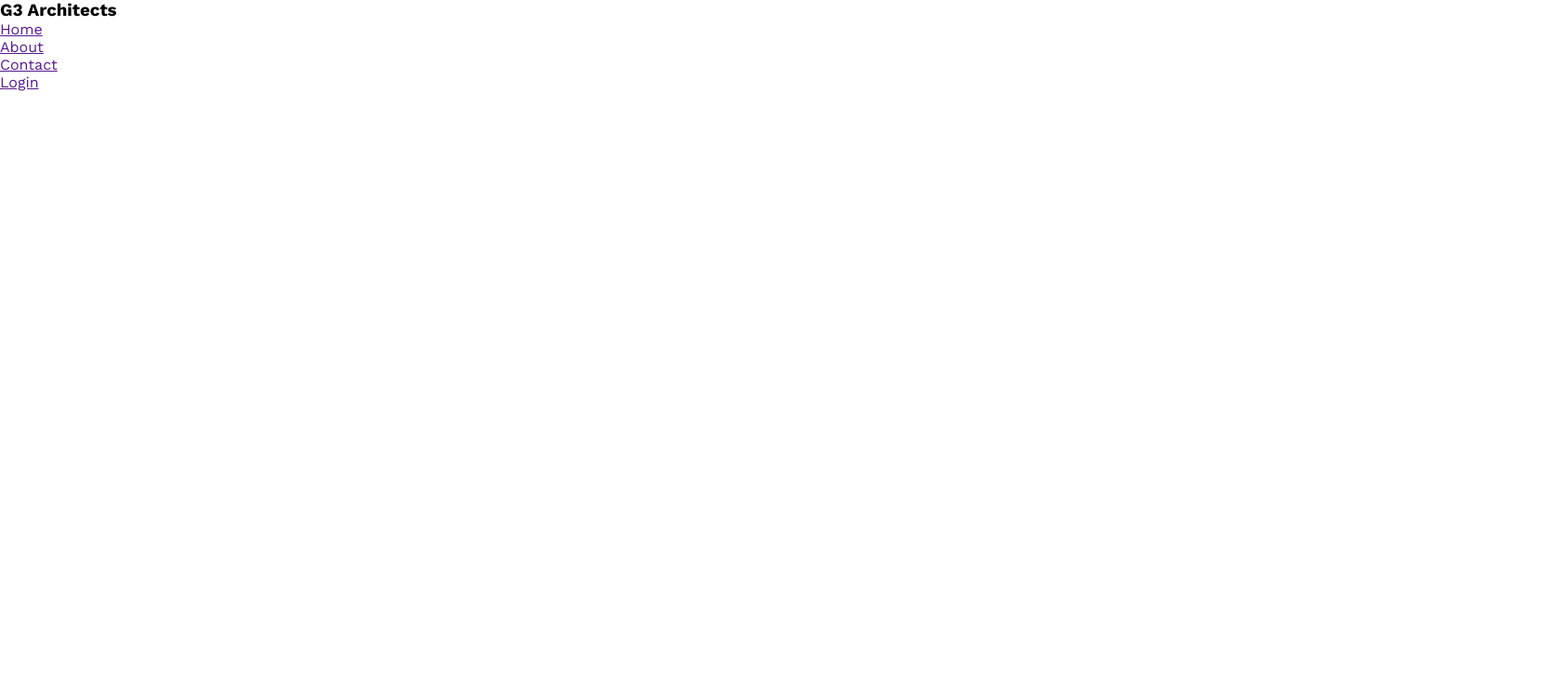
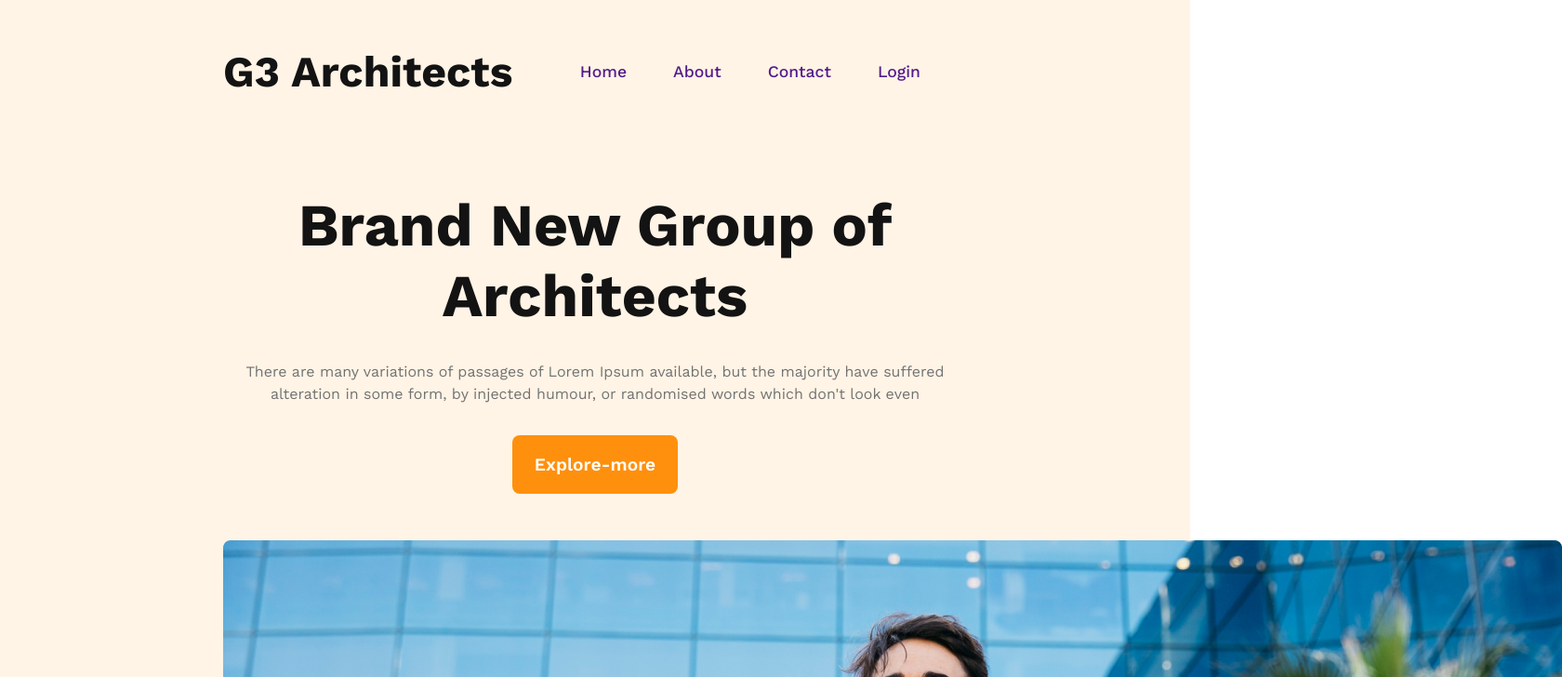
Before and after one commit to Mh-Monzil/G3-Architect, a plain HTML site: page index.html in a window 1280 px wide. Shown: the top 728 px of the page at 93% size, 1680 px wide, since content can reach past the window. Drawn offline with nearby package versions, Linux system fonts and the light colour scheme.

Commit message:
banner content done

```diff
--- a/index.html
+++ b/index.html
@@ -9,7 +9,7 @@
 <body>
     <header>
         <nav>
-            <h3>G3 Architects</h3>
+            <h3 class="nav-title">G3 Architects</h3>
             <ul>
                 <li><a href="">Home</a></li>
                 <li><a href="">About</a></li>
@@ -17,6 +17,14 @@
                 <li><a href="">Login</a></li>
             </ul>
         </nav>
+        <div class="banner">
+            <div class="banner-content">
+                <h1 class="banner-title">Brand New Group of Architects</h1>
+                <p class="banner-des">There are many variations of passages of Lorem Ipsum available, but the majority have suffered alteration in some form, by injected humour, or randomised words which don't look even</p>
+                <button class="btn-primary">Explore-more</button>
+            </div>
+            <img src="images/banner.png" alt="">
+        </div>
     </header>
     <main>
 
--- a/styles/style.css
+++ b/styles/style.css
@@ -1,8 +1,71 @@
 @import url('https://fonts.googleapis.com/css2?family=Work+Sans:ital,wght@0,100..900;1,100..900&display=swap');
 
+/* shared style  */
 *{
     margin: 0;
     padding: 0;
     box-sizing: border-box;
     font-family: "Work Sans", sans-serif;
 }
+.btn-primary{
+    color: #FFF;
+    text-align: center;
+    font-size: 1.2rem;
+    font-weight: 600;
+    padding: 20px 24px;
+    border: none;
+    border-radius: 8px;
+    background: #FF900E;
+}
+
+/* header  */
+header{
+    background: rgba(255, 144, 14, 0.10);
+    padding: 50px 240px;
+}
+nav{
+    display: flex;
+    justify-content: space-between;
+    align-items: center;
+}
+.nav-title{
+    color: #131313;
+    font-size: 2.9rem;
+    font-weight: 700;
+}
+nav>ul{
+    display: flex;
+    align-items: center;
+}
+nav>ul>li{
+    list-style: none;
+    color: #424242;
+    font-size: 1.1rem;
+    font-weight: 500;
+    line-height: 1.5rem;
+    margin-right: 50px;
+}
+nav>ul>li>a{
+    text-decoration: none;
+}
+
+/* banner  */
+
+.banner-content{
+    width: 800px;
+    text-align: center;
+    margin: 100px auto 50px;
+}
+
+.banner-title{
+    color: var(--Dark-01, #131313);
+    font-size: 4rem;
+    font-weight: 700;
+}
+.banner-des{
+    margin: 32px 0;
+    color: var(--Dark-03, #727272);
+    font-size: 1rem;
+    font-weight: 400;
+    line-height: 1.5rem;
+}
```
